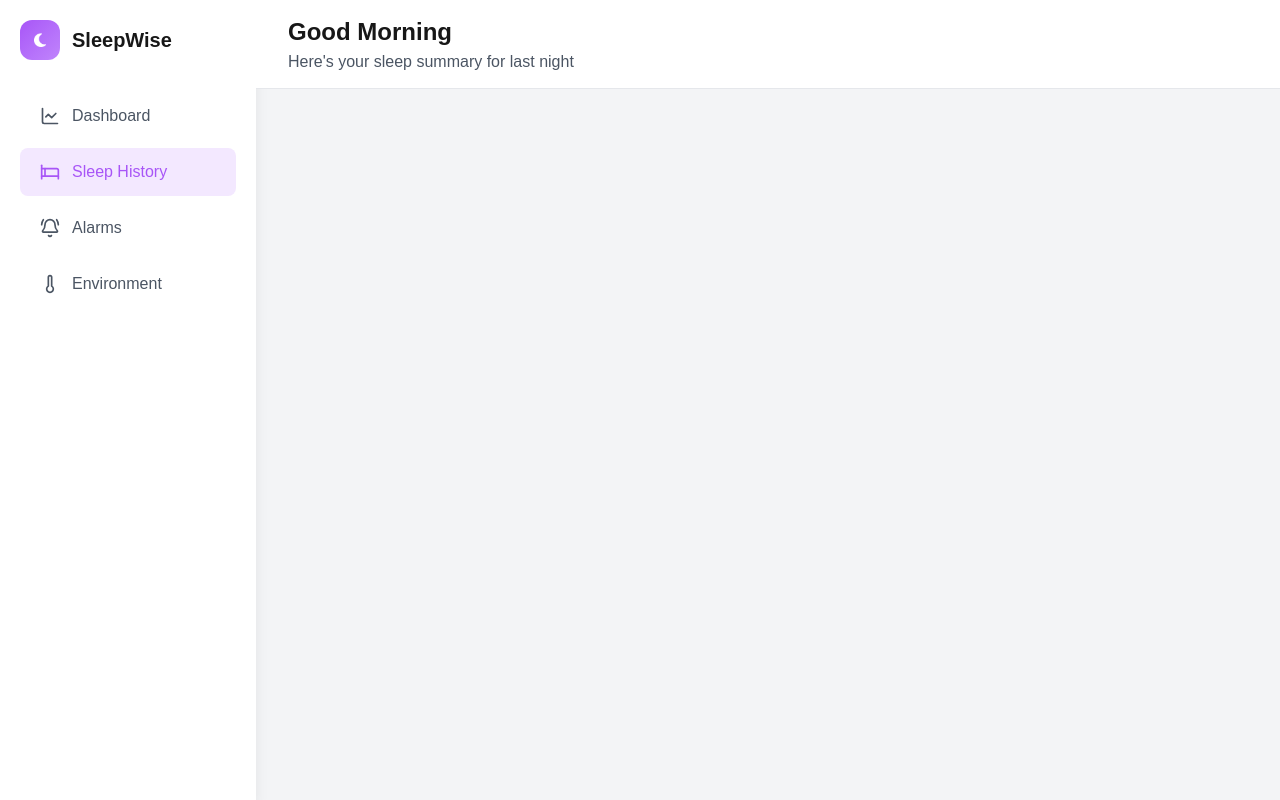
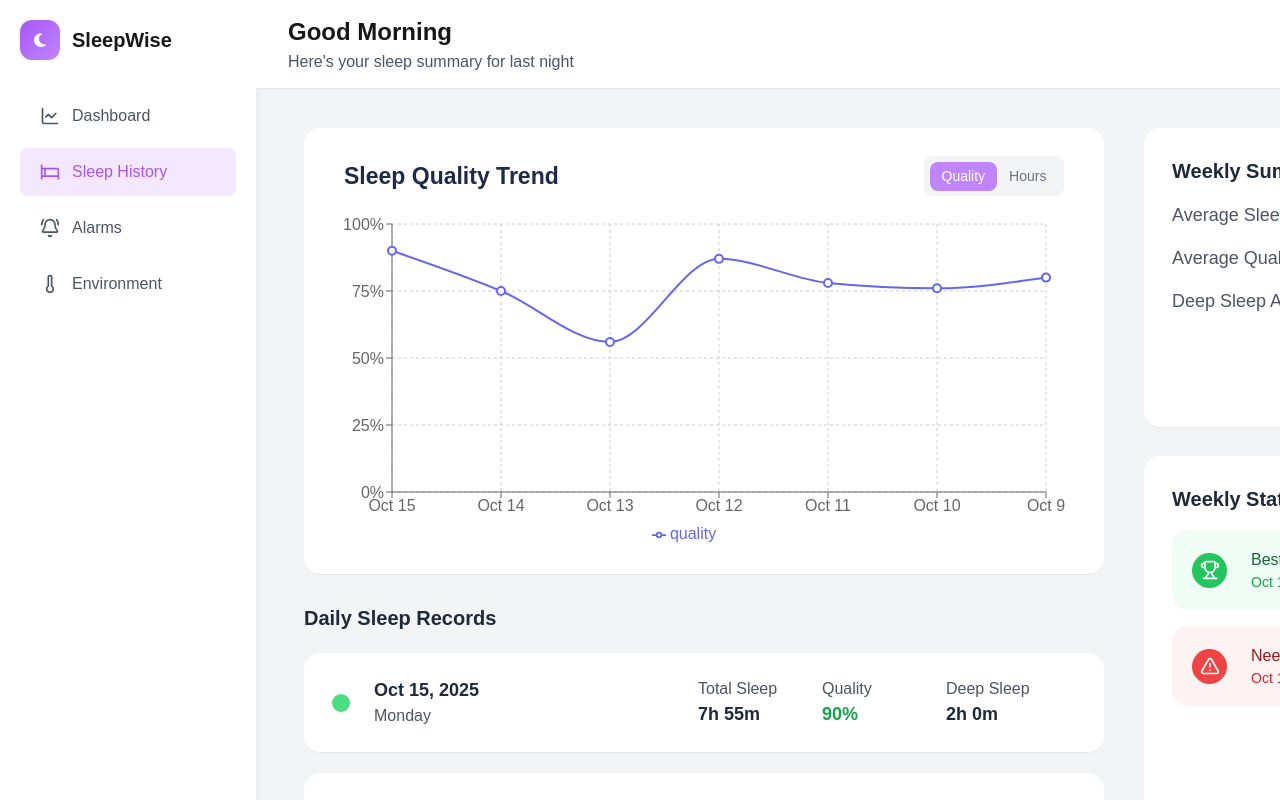
Before and after one commit to HGKXZ/embed-project-sleep-tracker, a Next.js app: page /sleep-history in a window 1280 px wide. Shown: the top 800 px of the page. Built offline with nearby package versions, Linux system fonts and the light colour scheme.

Commit message:
Add daily sleep records and statistics to Dashboard and SleepHistory components

```diff
--- a/src/app/dashboard/page.tsx
+++ b/src/app/dashboard/page.tsx
@@ -6,6 +6,17 @@ import SleepQualityTrendCard from "@/components/SleepQualityTrendCard"
 import SleepInsightsCard from "@/components/SleepInsightsCard"
 
 export default function Dashboard() {
+
+  const dailyRecordData = [
+    { date: "Oct 9, 2025", day: "Tuesday", minutes: 495, sleepQuality: 80, deepSleep: 110 },
+    { date: "Oct 10, 2025", day: "Wednesday", minutes: 405, sleepQuality: 76, deepSleep: 85 },
+    { date: "Oct 11, 2025", day: "Thursday", minutes: 330, sleepQuality: 78, deepSleep: 70 },
+    { date: "Oct 12, 2025", day: "Friday", minutes: 500, sleepQuality: 87, deepSleep: 130 },
+    { date: "Oct 13, 2025", day: "Saturday", minutes: 430, sleepQuality: 56, deepSleep: 80 },
+    { date: "Oct 14, 2025", day: "Sunday", minutes: 375, sleepQuality: 75, deepSleep: 95 },
+    { date: "Oct 15, 2025", day: "Monday", minutes: 475, sleepQuality: 90, deepSleep: 120 },
+  ];
+
   return (
     <div className="w-[1521px] h-[1521px] flex flex-row">
         <Sidebar/>
@@ -55,7 +66,7 @@ export default function Dashboard() {
               </div> */}
             </div>
             <div className="w-full h-[450px] flex flex-row mt-8 gap-7">
-              <SleepQualityTrendCard/>
+              <SleepQualityTrendCard dailyRecordData={dailyRecordData}/>
               <EnvironmentCard/>
             </div>
             <div className="w-full h-[400px] flex flex-row mt-8">
--- a/src/app/sleep-history/page.tsx
+++ b/src/app/sleep-history/page.tsx
@@ -1,13 +1,136 @@
 import Sidebar from "@/components/Sidebar"
+import SleepQualityTrendCard from "@/components/SleepQualityTrendCard"
 import Topbar from "@/components/Topbar"
+import { TriangleAlert, Trophy } from "lucide-react";
 
 export default function SleepHistory() {
+
+  const dailyRecordData = [
+    { date: "Oct 9, 2025", day: "Tuesday", minutes: 495, sleepQuality: 80, deepSleep: 110 },
+    { date: "Oct 10, 2025", day: "Wednesday", minutes: 405, sleepQuality: 76, deepSleep: 85 },
+    { date: "Oct 11, 2025", day: "Thursday", minutes: 330, sleepQuality: 78, deepSleep: 70 },
+    { date: "Oct 12, 2025", day: "Friday", minutes: 500, sleepQuality: 87, deepSleep: 130 },
+    { date: "Oct 13, 2025", day: "Saturday", minutes: 430, sleepQuality: 56, deepSleep: 80 },
+    { date: "Oct 14, 2025", day: "Sunday", minutes: 375, sleepQuality: 75, deepSleep: 95 },
+    { date: "Oct 15, 2025", day: "Monday", minutes: 475, sleepQuality: 90, deepSleep: 120 },
+  ];
+
+  const getQualityBackgroundColor = (quality: number) => {
+    if (quality >= 80) return "#4ADE80"
+    else if (quality >= 60) return "#FACC15";
+    else return "#F87171";
+  };
+
+  const getQualityTextColor = (quality: number) => {
+    if (quality >= 80) return "#16A34A"
+    else if (quality >= 60) return "#CA8A04";
+    else return "#DC2626";
+  };
+
+  const formatTime = (minutes: number) => {
+    const h = Math.floor(minutes / 60);
+    const m = minutes % 60;
+    return `${h}h ${m}m`;
+  };
+
+  const getAverageSleepTime = () => {
+    const totalMinutes = dailyRecordData.reduce((sum, record) => sum + record.minutes, 0);
+    const averageMinutes = totalMinutes / dailyRecordData.length;
+    return formatTime(Math.round(averageMinutes));
+  }
+
+  const getAverageQuality = () => {
+    const totalQuality = dailyRecordData.reduce((sum, record) => sum + record.sleepQuality, 0);
+    return Math.round(totalQuality / dailyRecordData.length);
+  }
+
+  const getAverageDeepSleep = () => {
+    const totalDeepSleep = dailyRecordData.reduce((sum, record) => sum + record.deepSleep, 0);
+    const averageDeepSleep = totalDeepSleep / dailyRecordData.length;
+    return formatTime(Math.round(averageDeepSleep));
+  }
+
+  const getBestNight = () => {
+    const bestRecord = dailyRecordData.reduce((best, record) => record.sleepQuality > best.sleepQuality ? record : best, dailyRecordData[0]);
+    return `${bestRecord.date} (${bestRecord.sleepQuality}%)`;
+  }
+
+  const getWorstNight = () => {
+    const worstRecord = dailyRecordData.reduce((worst, record) => record.sleepQuality < worst.sleepQuality ? record : worst, dailyRecordData[0]);
+    return `${worstRecord.date} (${worstRecord.sleepQuality}%)`;
+  }
+
   return (
     <div className="w-[1521px] h-[1521px] flex flex-row">
       <Sidebar/>
       <div className="flex flex-col w-[1265px] h-[1521px] ml-[256px]">
         <Topbar/>
-        <div className="w-full h-[1441px] bg-[#F3F4F6] mt-[80px] p-12">
+        <div className="w-full h-[1441px] bg-[#F3F4F6] mt-[80px] p-12 flex flex-row gap-10">
+          <div className="flex flex-col w-[800px] h-full">
+            <SleepQualityTrendCard dailyRecordData={dailyRecordData}/>
+             <div className="flex flex-col w-[800px] mt-7">
+              <p className="font-inter font-semibold text-[20px] text-[#1E293B]">Daily Sleep Records</p>
+              {dailyRecordData.reverse().map((data: any) => (
+                <div key={data.date} className="w-[800px] h-[100px] bg-white rounded-2xl shadow-lgp-6 border-b border-[#E5E7EB] flex flex-row p-7 hover:scale-[1.05] transition-all duration-300 mt-5 items-center">
+                  <div className="w-[18px] h-[18px] rounded-full" style={{ backgroundColor: getQualityBackgroundColor(data.sleepQuality) }}></div>
+                  <div className="flex flex-col w-[300px] ml-6">
+                    <p className="font-inter font-semibold text-[18px] text-[#1E293B]">{data.date}</p>
+                    <p className="font-inter font-regular text-[16px] text-[#4B5563]">{data.day}</p>
+                  </div>
+                  <div className="flex flex-col w-[100px] ml-6">
+                    <p className="font-inter font-regular text-[16px] text-[#4B5563]">Total Sleep</p>
+                    <p className="font-inter font-semibold text-[18px] text-[#1E293B]">{formatTime(data.minutes)}</p>
+                  </div>
+                  <div className="flex flex-col w-[100px] ml-6">
+                    <p className="font-inter font-regular text-[16px] text-[#4B5563]">Quality</p>
+                    <p className={`font-inter font-semibold text-[18px] text-[${getQualityTextColor(data.sleepQuality)}]`}>{data.sleepQuality}%</p>
+                  </div>
+                  <div className="flex flex-col w-[100px] ml-6">
+                    <p className="font-inter font-regular text-[16px] text-[#4B5563]">Deep Sleep</p>
+                    <p className="font-inter font-semibold text-[18px] text-[#1E293B]">{formatTime(data.deepSleep)}</p>
+                  </div>
+                </div>
+              ))}
+            </div>
+          </div>
+          <div className="flex flex-col w-[400px] h-full gap-7">
+            <div className="w-full h-[300px] bg-white rounded-2xl shadow-lgp-6 border-b border-[#E5E7EB] flex flex-col p-7 hover:scale-[1.05] transition-all duration-300">
+              <p className="font-inter font-semibold text-[20px] text-[#1E293B]">Weekly Summary</p>
+              <div className="flex flex-row mt-4">
+                <p className="font-inter font-regular text-[18px] text-[#4B5563]">Average Sleep Time</p>
+                <p className="font-inter font-semibold text-[18px] text-[#1E293B] ml-auto">{getAverageSleepTime()}</p>
+              </div>
+              <div className="flex flex-row mt-4">
+                <p className="font-inter font-regular text-[18px] text-[#4B5563]">Average Quality</p>
+                <p className="font-inter font-semibold text-[18px] text-[#6366F1] ml-auto">{getAverageQuality()}%</p>
+              </div>
+              <div className="flex flex-row mt-4">
+                <p className="font-inter font-regular text-[18px] text-[#4B5563]">Deep Sleep Avg</p>
+                <p className="font-inter font-semibold text-[18px] text-[#1E293B] ml-auto">{getAverageDeepSleep()}</p>
+              </div>
+            </div>
+            <div className="w-full h-[400px] bg-white rounded-2xl shadow-lgp-6 border-b border-[#E5E7EB] flex flex-col p-7 hover:scale-[1.05] transition-all duration-300">
+              <p className="font-inter font-semibold text-[20px] text-[#1E293B]">Weekly Statistic</p>
+              <div className="w-full h-[80px] bg-[#F0FDF4] rounded-2xl mt-4 flex flex-row items-center p-5">
+                <div className="w-[35px] h-[35px] bg-[#22C55E] rounded-full flex justify-center items-center">
+                  <Trophy size={20} color="white"/>
+                </div>
+                <div className="flex flex-col w-[150px] ml-6">
+                  <p className="font-inter font-medium text-[16px] text-[#166534]">Best Night</p>
+                  <p className="font-inter font-regular text-[14px] text-[#16A34A]">{getBestNight()}</p>
+                </div>
+              </div>
+              <div className="w-full h-[80px] bg-[#FEF2F2] rounded-2xl mt-4 flex flex-row items-center p-5">
+                <div className="w-[35px] h-[35px] bg-[#EF4444] rounded-full flex justify-center items-center">
+                  <TriangleAlert size={20} color="white"/>
+                </div>
+                <div className="flex flex-col w-[150px] ml-6">
+                  <p className="font-inter font-medium text-[16px] text-[#991B1B]">Needs Improvement</p>
+                  <p className="font-inter font-regular text-[14px] text-[#DC2626]">{getWorstNight()}</p>
+                </div>
+              </div>
+            </div>
+          </div>
         </div>
       </div>
     </div>
--- a/src/components/SleepInsightsCard.tsx
+++ b/src/components/SleepInsightsCard.tsx
@@ -5,7 +5,7 @@ import { useState } from "react";
 
 export default function SleepInsightsCard() {
     return (
-        <div className="w-full h-[450px] bg-white rounded-2xl shadow-lgp-6 border-b border-[#E5E7EB] flex flex-col p-7 gap-5 hover:scale-[1.03] transition-all duration-300">
+        <div className="w-full h-[450px] bg-white rounded-2xl shadow-lgp-6 border-b border-[#E5E7EB] flex flex-col p-7 gap-5 hover:scale-[1.02] transition-all duration-300">
             <p className="font-inter font-bold text-[23px] text-[#1E2A4A]">Sleep Insights</p>
             <div className="w-full h-[120px] bg-[#F0FDF4] rounded-xl p-5 flex flex-row gap-4">
                 <div className="w-[35px] h-[35px] bg-[#DCFCE7] rounded-full flex justify-center items-center">
--- a/src/components/SleepQualityTrendCard.tsx
+++ b/src/components/SleepQualityTrendCard.tsx
@@ -12,30 +12,24 @@ import {
   ResponsiveContainer,
 } from "recharts";
 
-export default function SleepQualityTrendCard() {
+interface SleepRecord {
+  date: string;
+  day: string;
+  minutes: number;
+  sleepQuality: number;
+  deepSleep: number;
+}
 
-    const qualityData = [
-        { date: "Oct 9", sleepQuality: 80 },
-        { date: "Oct 10", sleepQuality: 76 },
-        { date: "Oct 11", sleepQuality: 78 },
-        { date: "Oct 12", sleepQuality: 87 },
-        { date: "Oct 13", sleepQuality: 56 },
-        { date: "Oct 14", sleepQuality: 75 },
-        { date: "Oct 15", sleepQuality: 90 },
-    ];
-    const hoursData = [
-        { date: "Oct 9", hours: 495 },
-        { date: "Oct 10", hours: 405 },
-        { date: "Oct 11", hours: 330 },
-        { date: "Oct 12", hours: 500 },
-        { date: "Oct 13", hours: 430 },
-        { date: "Oct 14", hours: 375 },
-        { date: "Oct 15", hours: 475 },
-    ];
+interface SleepQualityTrendCardProps {
+  dailyRecordData: SleepRecord[];
+}
+
+export default function SleepQualityTrendCard({ dailyRecordData }: SleepQualityTrendCardProps) {
+
     const [option, setOption] = useState<"quality" | "duration">("quality");
-    const formatTime = (hours: number) => {
-        const h = Math.floor(hours / 60);
-        const m = hours % 60;
+    const formatTime = (duration: number) => {
+        const h = Math.floor(duration / 60);
+        const m = duration % 60;
         return `${h}h ${m}m`;
     };
     const isQuality = option === "quality";
@@ -55,11 +49,15 @@ export default function SleepQualityTrendCard() {
             </div>
             <ResponsiveContainer width="100%" height="100%">
                 <LineChart
-                data={isQuality ? qualityData : hoursData}
+                data={isQuality ? dailyRecordData.map(record => ({ date: record.date, quality: record.sleepQuality })) : dailyRecordData.map(record => ({ date: record.date, duration: record.minutes }))}
                 margin={{ top: 20, right: 30, left: 0, bottom: 0 }}
                 >
                 <CartesianGrid strokeDasharray="3 3" />
-                <XAxis dataKey="date"/>
+                <XAxis dataKey="date"
+                    tickFormatter={(date: string) => {
+                    const parts = date.split(",");
+                    return parts[0];
+                }}/>
                 <YAxis
                     tickFormatter={(value: number) =>
                     isQuality ? `${value}%` : formatTime(value)
@@ -74,7 +72,7 @@ export default function SleepQualityTrendCard() {
                 <Legend />
                 <Line
                     type="monotone"
-                    dataKey={isQuality ? "sleepQuality" : "hours"}
+                    dataKey={isQuality ? "quality" : "duration"}
                     stroke={isQuality ? "#6366F1" : "#CA8A04"}
                     strokeWidth={2}
                     dot={{ r: 4 }}
```
